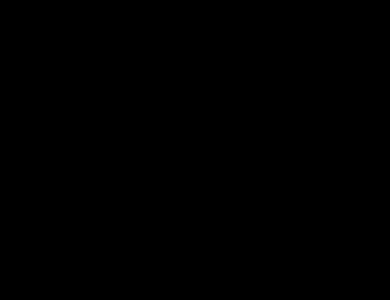
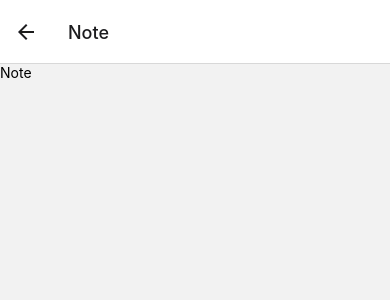
Before and after one commit to IAMSEWON/ttsstt, a React Native app: screen /Note in a window 390 px wide. Shown: the top 300 px of the page. Built offline with nearby package versions, Linux system fonts and the light colour scheme.

Commit message:
[INSTALL] - navigaiton 작업 추가

```diff
--- a/App.tsx
+++ b/App.tsx
@@ -1,19 +1,27 @@
+import Theme from '@/components/Theme';
 import { useColorScheme } from 'nativewind';
 import React from 'react';
+import { NavigationContainer } from '@react-navigation/native';
 
-import { SafeAreaView, StatusBar, Text, View } from 'react-native';
-import Theme from './src/components/Theme';
+import { createNativeStackNavigator } from '@react-navigation/native-stack';
+
+import { SafeAreaView, StatusBar, View } from 'react-native';
+
+import Home from '@/screens/Home';
+import Note from '@/screens/Note';
+
+const Stack = createNativeStackNavigator();
 
 function App(): React.JSX.Element {
   const { colorScheme } = useColorScheme();
 
   return (
-    <SafeAreaView className="flex-1 bg-black dark:bg-white">
-      <StatusBar barStyle={colorScheme === 'light' ? 'light-content' : 'dark-content'} />
-      <View className="flex-1 items-center bg-black dark:bg-white">
-        <Theme />
-      </View>
-    </SafeAreaView>
+    <NavigationContainer>
+      <Stack.Navigator initialRouteName="Home">
+        <Stack.Screen name="Home" component={Home} />
+        <Stack.Screen name="Note" component={Note} />
+      </Stack.Navigator>
+    </NavigationContainer>
   );
 }
 export default App;
--- a/babel.config.js
+++ b/babel.config.js
@@ -1,4 +1,16 @@
 module.exports = {
   presets: ['module:@react-native/babel-preset'],
-  plugins: ["nativewind/babel"],
+  plugins: [
+    'nativewind/babel',
+    [
+      'module-resolver',
+      {
+        root: ['./src'],
+        alias: {
+          '@/components': './src/components',
+          '@': './src',
+        },
+      },
+    ],
+  ],
 };
--- /dev/null
+++ b/src/screens/Home.tsx
@@ -0,0 +1,11 @@
+import { Text, View } from 'react-native';
+
+const Home = () => {
+  return (
+    <View>
+      <Text>Home</Text>
+    </View>
+  );
+};
+
+export default Home;
--- /dev/null
+++ b/src/screens/Note.tsx
@@ -0,0 +1,11 @@
+import { Text, View } from 'react-native';
+
+const Note = () => {
+  return (
+    <View>
+      <Text>Note</Text>
+    </View>
+  );
+};
+
+export default Note;
--- a/tsconfig.json
+++ b/tsconfig.json
@@ -1,7 +1,7 @@
 {
   "extends": "@react-native/typescript-config/tsconfig.json",
   "compilerOptions": {
-    "baseUrl": ".",
+    "baseUrl": "./src",
     "target": "es5",
     "lib": ["dom", "dom.iterable", "esnext"],
     "allowJs": true,
@@ -21,7 +21,6 @@
         "name": "next"
       }
     ],
-    "root": ["./src"],
     "paths": {
       "@/*": ["./*"],
       "@/assets/*": ["assets/*"],
```
Also changed, not shown: package.json (+13 -8 lines), 3 other files (tests, documents, lock files or other folders).
